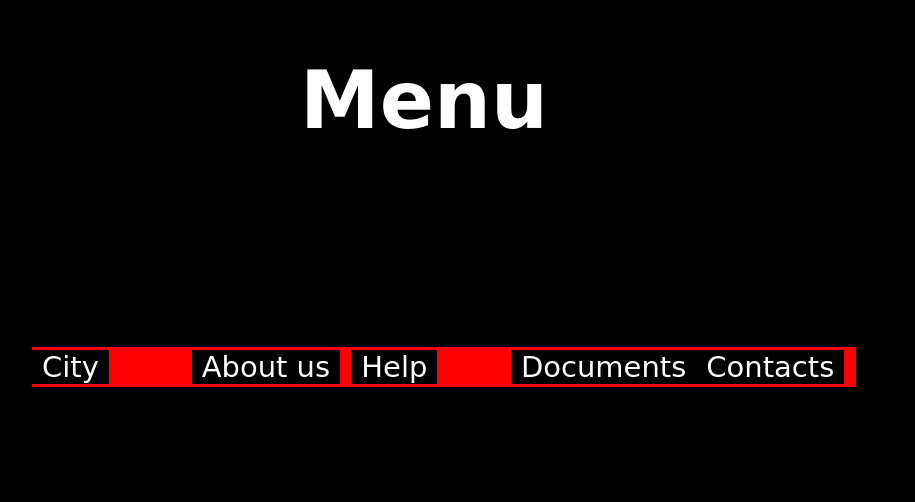
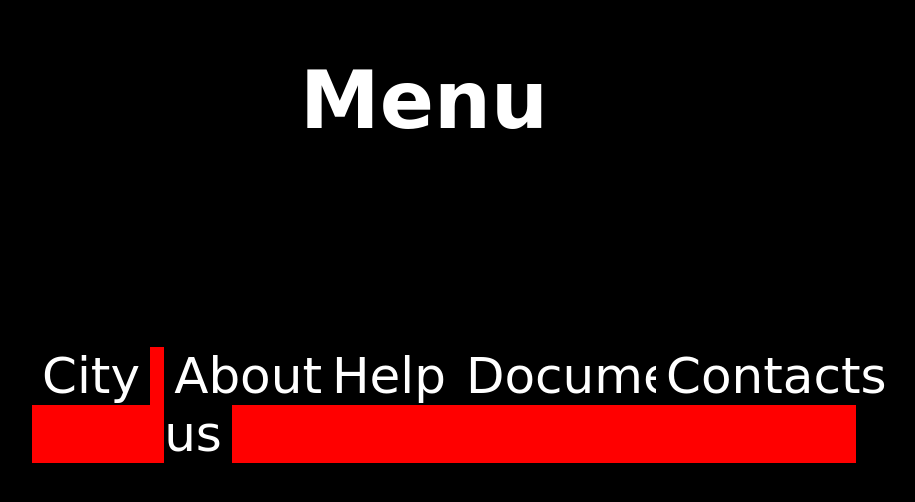
Before and after one commit to overdosepriority/project2, a plain HTML site: page index.html in a window 1280 px wide. Shown: the whole page, without its empty margins (216-1131 px from the left). Drawn offline with Linux system fonts and the light colour scheme.

Commit message:
change font-size

```diff
--- a/style.css
+++ b/style.css
@@ -2,7 +2,7 @@
     display: flex;
     margin: 200px;
     justify-content: center;
-    font-size: 29px;
+    font-size: 50px;
 }
 
 .menu li{
```
